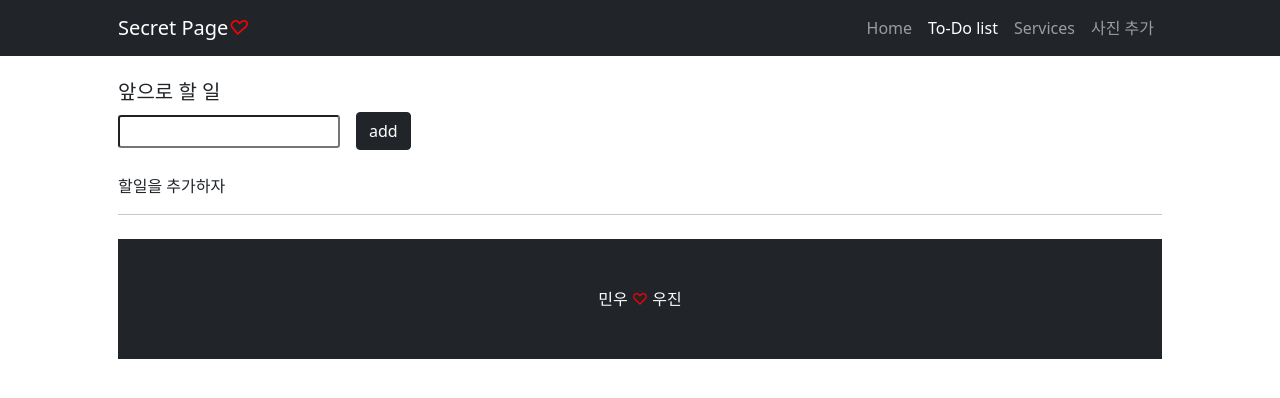
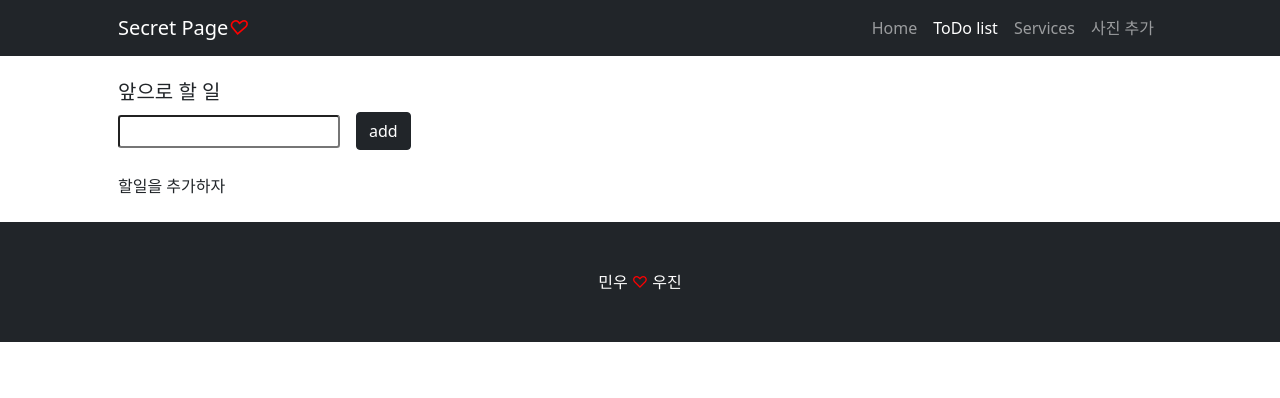
Before and after one commit to alsdndia789/DjangoPratice, a Django app: page /todolist/ in a window 1280 px wide. Shown: the top 398 px of the page. Run offline with Django 3.2, Linux system fonts and the light colour scheme; data that the repository does not hold is empty; some libraries are stand-ins or nearby versions.

Commit message:
FIX: Todo List

```diff
--- a/templates/base.html
+++ b/templates/base.html
@@ -27,7 +27,7 @@
                                 aria-current="{% if 'overview' in url_name %} page {% endif %}" href="/">Home</a></li>
         <li class="nav-item"><a class="nav-link {% if 'todolist' in url_name %} active {% endif %}"
                                 aria-current="{% if 'todolist' in url_name %} page {% endif %}"
-                                href="/todolist/">To-Do list</a></li>
+                                href="/todolist/">ToDo list</a></li>
         <li class="nav-item"><a class="nav-link" href="#!">Services</a></li>
         <li class="nav-item"><a class="nav-link {% if 'imageupload' in url_name %} active {% endif %}"
                                 aria-current="{% if 'imageupload' in url_name %} page {% endif %}"
@@ -42,7 +42,8 @@
 <!-- Footer-->
 <footer class="py-5 bg-dark">
   <div class="container px-4 px-lg-5">
-    <p class="m-0 text-center text-white"> 민우 <em style="color:red; font-style:normal;">♡</em> 우진</p></div>
+    <p class="m-0 text-center text-white"> 민우 <em style="color:red; font-style:normal;">♡</em> 우진</p>
+  </div>
 </footer>
 <!-- Bootstrap core JS-->
 <script src="https://cdn.jsdelivr.net/npm/bootstrap@5.1.3/dist/js/bootstrap.bundle.min.js"></script>
--- a/templates/todo_list.html
+++ b/templates/todo_list.html
@@ -3,8 +3,7 @@
 {% load my_filter %}
 <br>
 <div class="container px-4 px-lg-5">
-  <form method="POST">
-    {% csrf_token %}
+  <form method="POST">{% csrf_token %}
     <div class="mb-4">
       <div>
         <h5 class="title"> 앞으로 할 일 </h5>
@@ -35,12 +34,12 @@
       <div class="col-12">할일을 추가하자</div>
       {% endif %}
     </div>
+    {% if todo_list|done %}
     <hr>
     <div class="mb-4">
-      <div class="my-2">
-        {% if todo_list|done %}
       <div>
         <h5 class="title"> 한 일 </h5>
+        <br>
       </div>
       {% for todo in todo_list|done %}
       <div style="font-size:20px;">
@@ -58,7 +57,7 @@
       </div>
       {% endif %}
     </div>
-    </div>
   </form>
 </div>
+</div>
 {% endblock content %}
```
Lines whose indentation alone changed are shown as unchanged.
